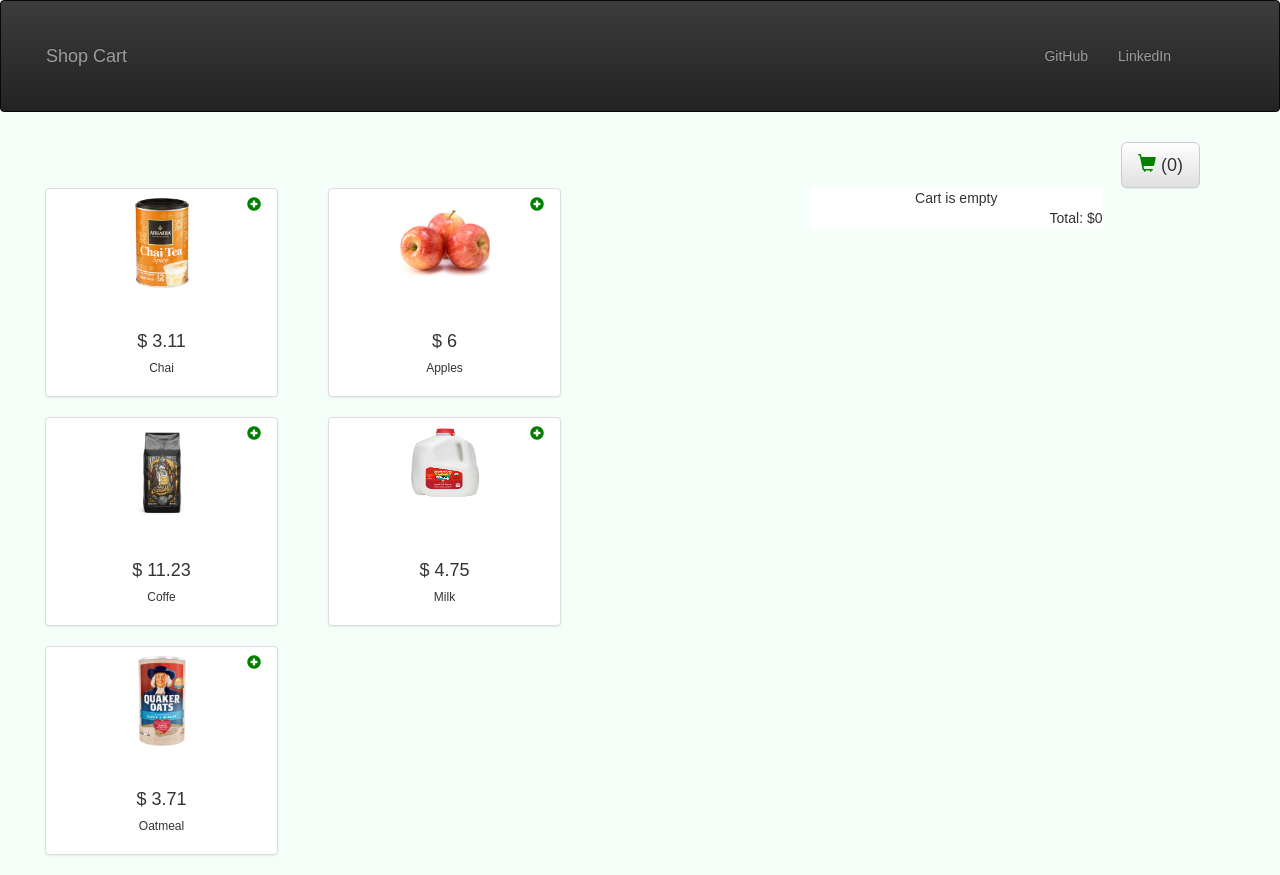
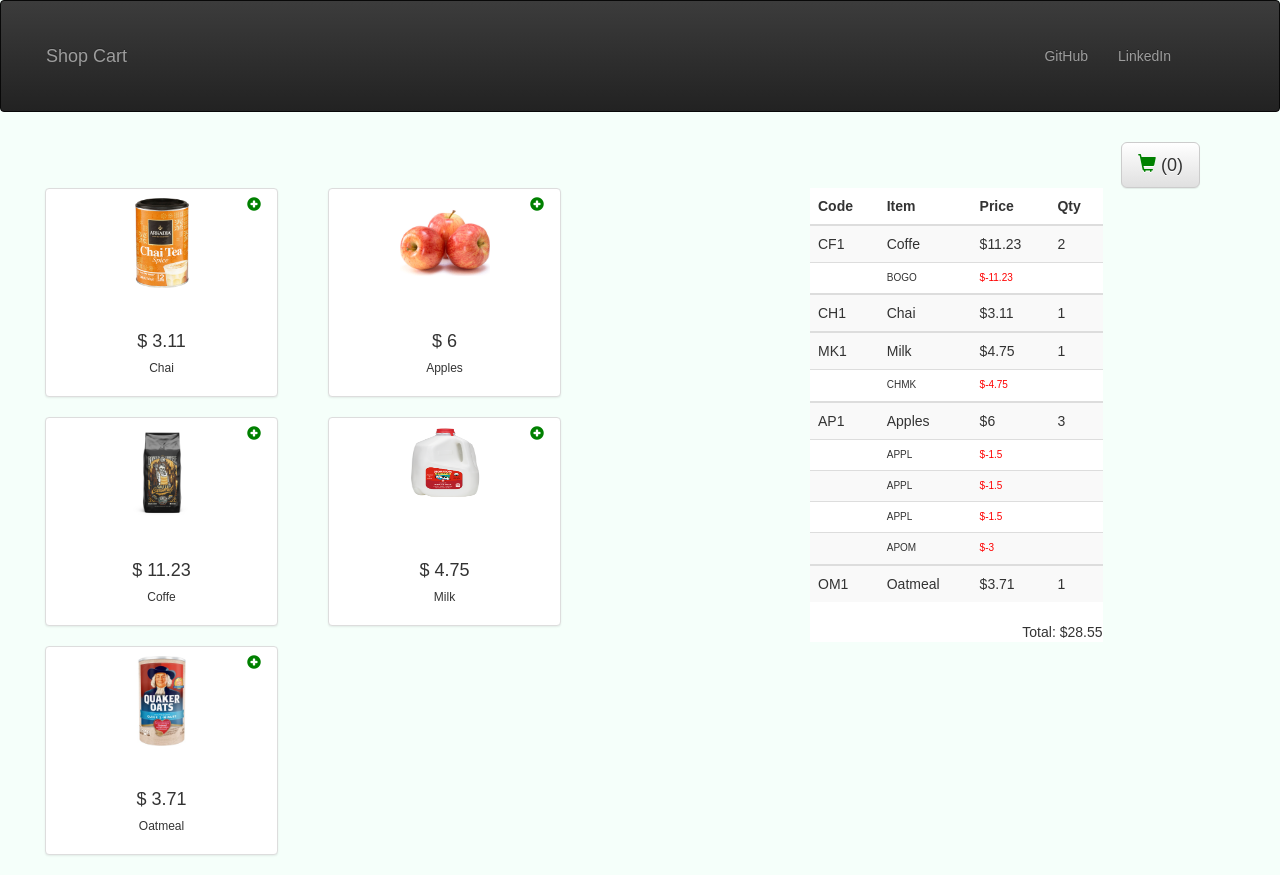
Before and after one commit to 13DeAnda/shopCart, a React (Create React App) app: page / in a window 1280 px wide. Built offline with nearby package versions, Linux system fonts and the light colour scheme.

Commit message:
basic discounts implementation

```diff
--- a/src/component/Products/Products.js
+++ b/src/component/Products/Products.js
@@ -16,7 +16,43 @@ export default class Products extends React.Component {
     this.displayCart = this.displayCart.bind(this);
 
     this.state = {
-      cart: {},
+      cart: {
+        'CF1': {
+          'code' : 'CF1',
+          'name' : 'Coffe',
+          'price': 11.23,
+          'image': '/assets/cf1.jpg',
+          'quantity': 2
+        },
+        'CH1': {
+          'code' : 'CH1',
+          'name' : 'Chai',
+          'price': 3.11,
+          'image': '/assets/ch1.jpg',
+          'quantity': 1
+        },
+        'MK1': {
+          'code' : 'MK1',
+          'name' : 'Milk',
+          'price': 4.75,
+          'image': '/assets/mk1.jpg',
+          'quantity': 1
+        },
+        'AP1': {
+          'code' : 'AP1',
+          'name' : 'Apples',
+          'price': 6.00,
+          'image': '/assets/ap1.jpg',
+          'quantity': 3
+        },
+        'OM1': {
+          'code' : 'OM1',
+          'name' : 'Oatmeal',
+          'price': 3.71,
+          'image': '/assets/om1.jpg',
+          'quantity': 1
+        }
+      },
       cartTotalItems: 0,
       showCart: true,
       products: {
--- a/src/component/ShopCart/ShopCart.css
+++ b/src/component/ShopCart/ShopCart.css
@@ -1,3 +1,10 @@
 .shopCart{
   background: white;
 }
+
+.discount{
+  font-size: 10px;
+}
+.discount .price{
+  color: red;
+}
--- a/src/component/ShopCart/ShopCart.js
+++ b/src/component/ShopCart/ShopCart.js
@@ -12,40 +12,45 @@ export default class ShopCart extends React.Component {
     super(props);
     this.onChange = this.onChange.bind(this);
     this.getTotal = this.getTotal.bind(this);
+    this.getDiscounts = this.getDiscounts.bind(this);
 
     this.state = {
       discounts: {
         'BOGO': {
-          itemCode: "cf1",
-          quantity: 1,
-          free: "cf1",
-          limited: false
+          itemCode: "CF1",
+          quantityRequired: 2,
+          applied: "CF1",
+          limit: false,
+          type: "bogo",
+        },
+        'CHMK': {
+          itemCode: "CH1",
+          quantityRequired: 1,
+          applied: "MK1",
+          limit: 1,
+          type: "free",
         },
         'APPL': {
-          itemCode: "cf1",
-          minimun: 3,
-          price: 4.50,
-          limited: false
-        },
-        'CHMK': {
-          itemCode: "cf1",
-          quantity: 1,
-          free: "mk1",
-          limited: 1
+          itemCode: "AP1",
+          quantityRequired: 3,
+          applied: "AP1",
+          limit: false,
+          type: "reduced",
+          newPrice: 4.50
         },
         'APOM': {
-          itemCode: "om1",
-          quantity: 1,
-          discount: 'ap1',
-          limited: true
+          itemCode: "OM1",
+          quantityRequired: 1,
+          applied: "AP1",
+          limit: false,
+          type: "percentage",
+          newPrice: 50
         }
       },
       total: 0
     };
   }
-
   componentWillMount(props){
-    console.log("the component received the props", this.props);
     this.getTotal();
   }
   render() {
@@ -63,19 +68,32 @@ export default class ShopCart extends React.Component {
                 <th>Qty </th>
               </tr>
             </thead>
-            <tbody>
+
               {_.map(cart, function(product, index){
                 return (
-                  <tr key={index} >
-                    <td>{product.code} </td>
-                    <td>{product.name}</td>
-                    <td> ${product.price}</td>
-                    <td>{product.quantity}</td>
-                  </tr>
+                  <tbody key={index}>
+                    <tr >
+                      <td>{product.code} </td>
+                      <td>{product.name}</td>
+                      <td> ${product.price}</td>
+                      <td>{product.quantity}</td>
+                    </tr>
+
+                    {_.map(product.discounts, function(discount, key){
+                      return (
+                          <tr key={key} className="discount" >
+                            <td> </td>
+                            <td>{discount.discount}</td>
+                            <td className="price"> ${discount.price}</td>
+                            <td></td>
+                          </tr>
+                      )
+                    })}
+                  </tbody>
                 )
               })}
 
-            </tbody>
+
           </Table>
         : <div className="text-center"> Cart is empty </div>}
       </Row>
@@ -86,12 +104,64 @@ export default class ShopCart extends React.Component {
     );
   }
 
-
+  //logic
   onChange (e) {
     this.setState({textToAdd : e.target.value});
   }
 
+  getDiscounts(){
+    _.map(this.state.discounts, function(discount, key){
+      var itemNeeded = this.props.cart[discount.itemCode];
+      var itemDiscounted = this.props.cart[discount.applied]
+
+      if( itemNeeded && itemDiscounted && discount.quantityRequired <= itemDiscounted.quantity){
+
+        var discounts = this.props.cart[discount.applied].discounts? this.props.cart[discount.applied].discounts : [];
+        var price = 0;
+        var quantity = 0;
+
+
+        if(discount.type === 'bogo' || discount.type === 'free'){
+          price = -itemDiscounted.price;
+          quantity = Math.floor(itemDiscounted.quantity/discount.quantityRequired);
+        }
+        else if(discount.type === 'reduced'){
+          quantity = discount.quantityRequired;
+          price = -(itemNeeded.price - discount.newPrice);
+        }
+        else if(discount.type === 'percentage'){
+          price = -(itemDiscounted.price/100 * discount.newPrice);
+          quantity = itemDiscounted.quantity > itemNeeded.quantity? itemNeeded.quantity : itemDiscounted.quantity;
+        }
+
+        quantity = discount.limit && (quantity < discount.limit)? discount.limit : quantity;
+
+        for(var i = 0; i < quantity; i++){
+          discounts.push({discount: key, price: price});
+        }
+
+        this.props.cart[discount.applied].discounts = discounts;
+      }
+    }.bind(this));
+  }
+
   getTotal(){
-    console.log("gona try to get the total", this.state.total);
+    var total = 0;
+
+    this.getDiscounts();
+
+    _.map(this.props.cart, function(item, index){
+      total += (item.price*item.quantity);
+
+      if(item.discounts){
+        _.map(item.discounts, function(discount){
+          total += (discount.price);
+        })
+      }
+    });
+
+    this.setState({total: total.toFixed(2)});
   }
+
+
 }
```
